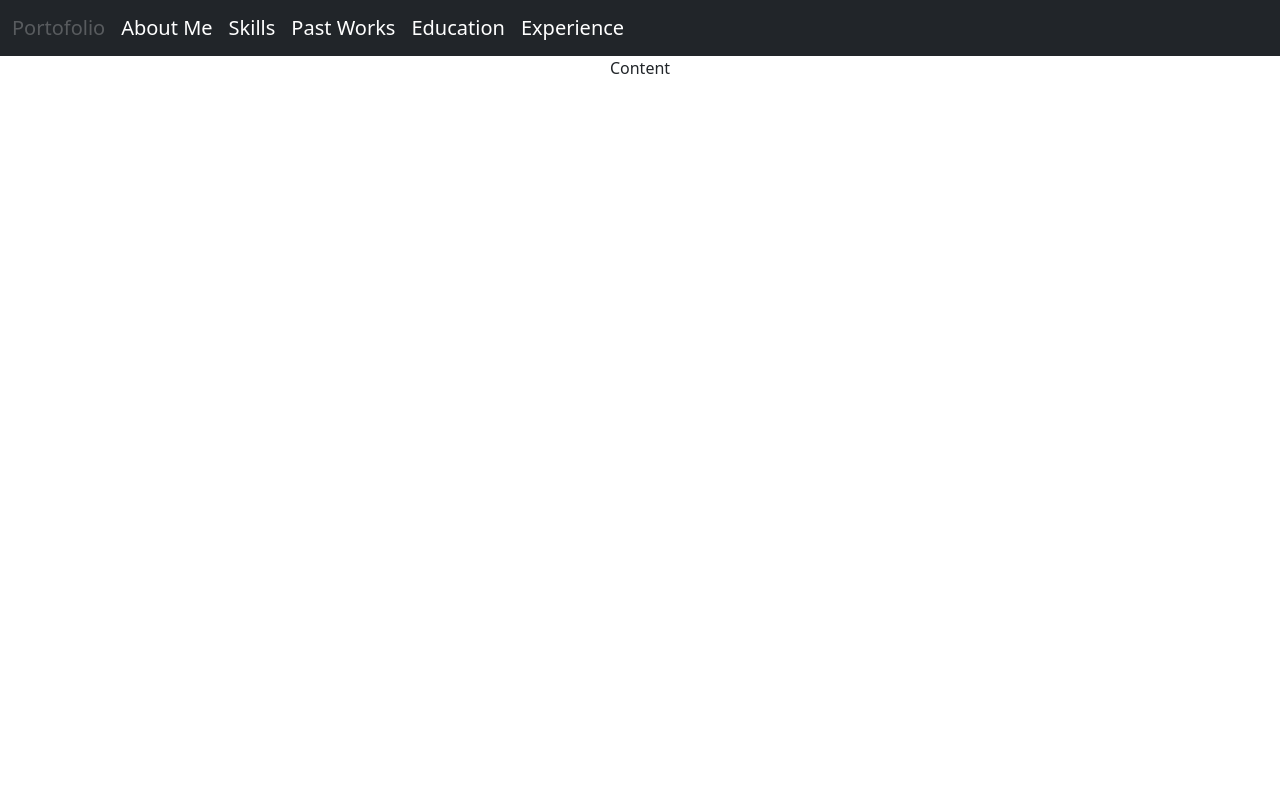
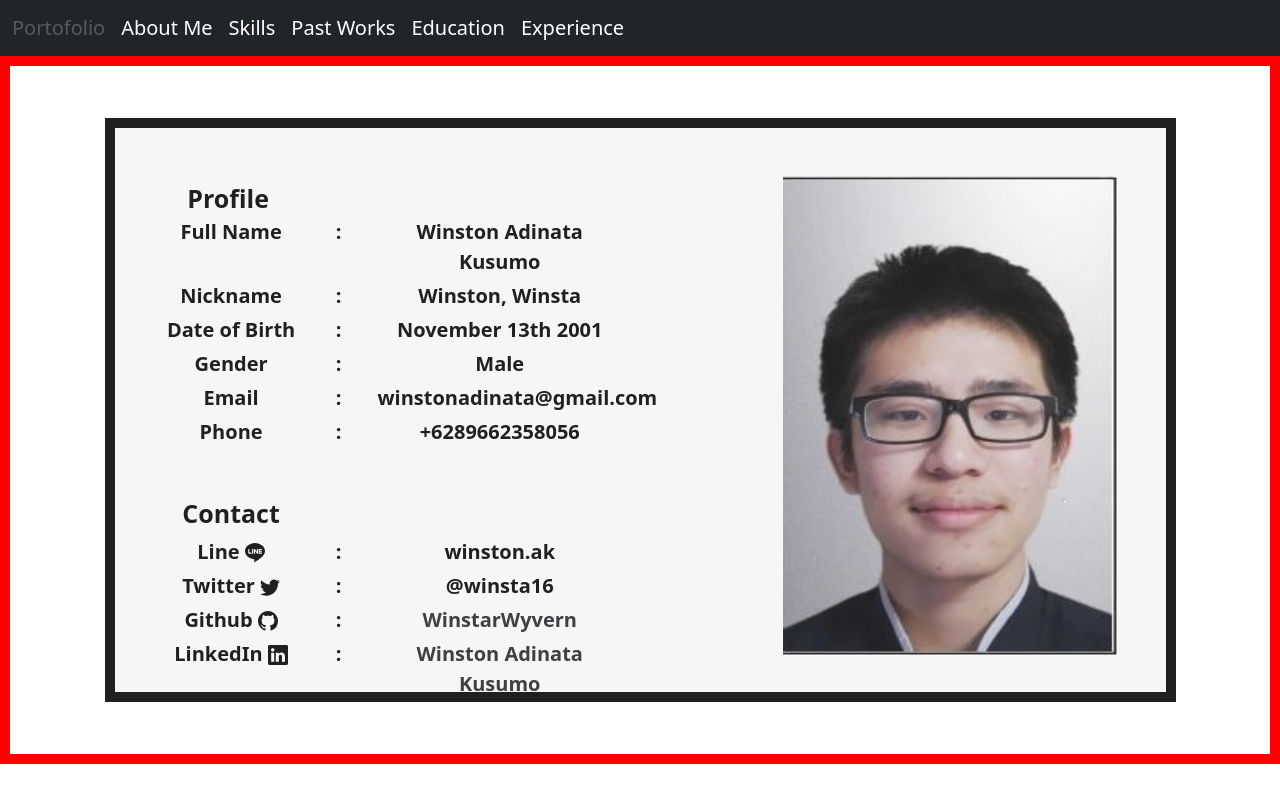
Before and after one commit to WinstarWyvern/pf, a React (Create React App) app: page / in a window 1280 px wide. Built offline with nearby package versions, Linux system fonts and the light colour scheme.

Commit message:
- Change landing

```diff
--- a/src/App.js
+++ b/src/App.js
@@ -1,10 +1,11 @@
 import './App.css';
 import Home from './pages/Home/Home';
+import Biodata from './components/Biodata/Biodata'
 
 function App() {
   return (
     <div className="App">
-      <Home />
+      <Biodata />
     </div>
   );
 }
```
